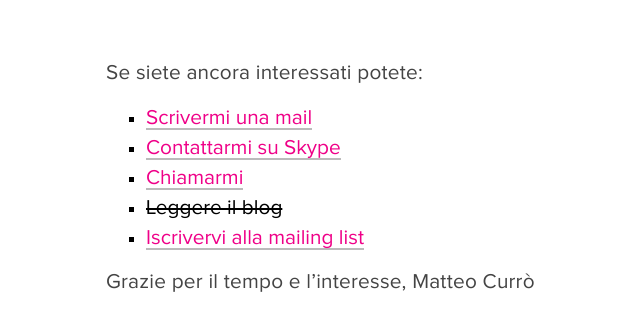
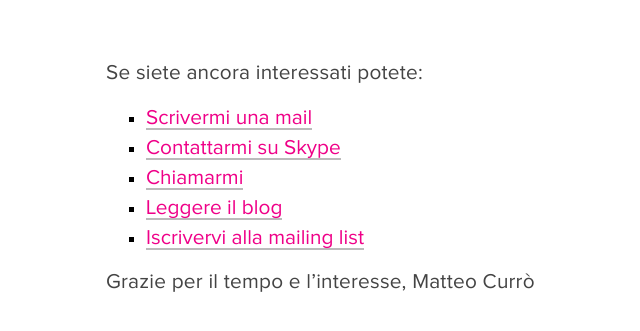
Before and after one commit to MatteoCurro/curromatteo.com, a PHP site: page /contact.php in a window 1280 px wide. Shown: the part 187-518 px from the top of the page, without its empty margins (134-774 px from the left). Run offline with PHP 8.4, Linux system fonts and the light colour scheme; some libraries are stand-ins or nearby versions.

Commit message:
Add link to blog

```diff
--- a/contact.php
+++ b/contact.php
@@ -10,7 +10,7 @@
 				<li id="mail"><a href="m&#97;i&#108;&#116;&#111;&#58;&#104;&#105;&#64;&#99;&#117;&#114;&#114;&#111;mat&#116;e&#111;.co&#109;?subject=Ciao Matteo!">Scrivermi una mail</a></li>
 				<li id="skype"><a href="skype:curromatteo?add">Contattarmi su Skype</a></li>
 				<li id="telefono" id="mail_telefono"><a href="http://eepurl.com/IsPnH" target="_blank">Chiamarmi</a></li>
-				<li class="delete">Leggere il blog</li>
+				<li><a href="http://www.kludge.it" title="Kludge - Web design in pillole">Leggere il blog</a></li>
 				<li id="mlist"><a href="http://eepurl.com/vfglb" target="_blank">Iscrivervi alla mailing list</a></li>
 			</ul>
 			<p>Grazie per il tempo e l’interesse, Matteo Curr&ograve;</p>
```
